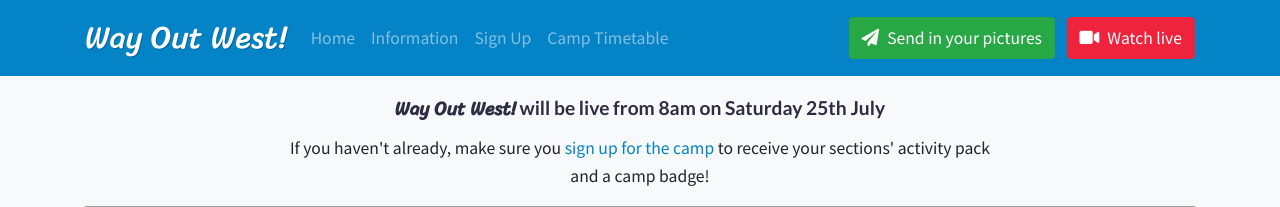
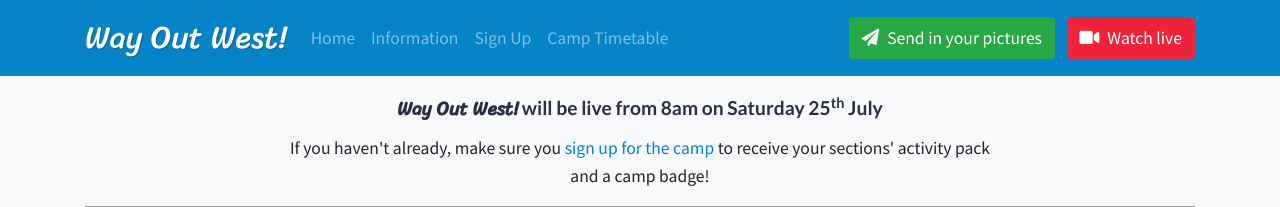
Before and after one commit to CabotScouts/virtual-camp, a Flask app: page /live in a window 1280 px wide. Shown: the top 207 px of the page. Run offline with Flask 2, Linux system fonts and the light colour scheme; some libraries are stand-ins or nearby versions; grey boxes are pictures that could not be loaded.

Commit message:
info about livestream

```diff
--- a/site/templates/live.jinja
+++ b/site/templates/live.jinja
@@ -5,7 +5,7 @@
   <!-- <div class="col-12 col-lg-9 col-xl-10"> -->
   <div class="col-12 col-md-8 text-center">
     <h5>
-      <span class="wow">Way Out West!</span> will be live from 8am on Saturday 25th July
+      <span class="wow">Way Out West!</span> will be live from 8am on Saturday 25<sup>th</sup> July
     </h5>
 
     <p>
```
